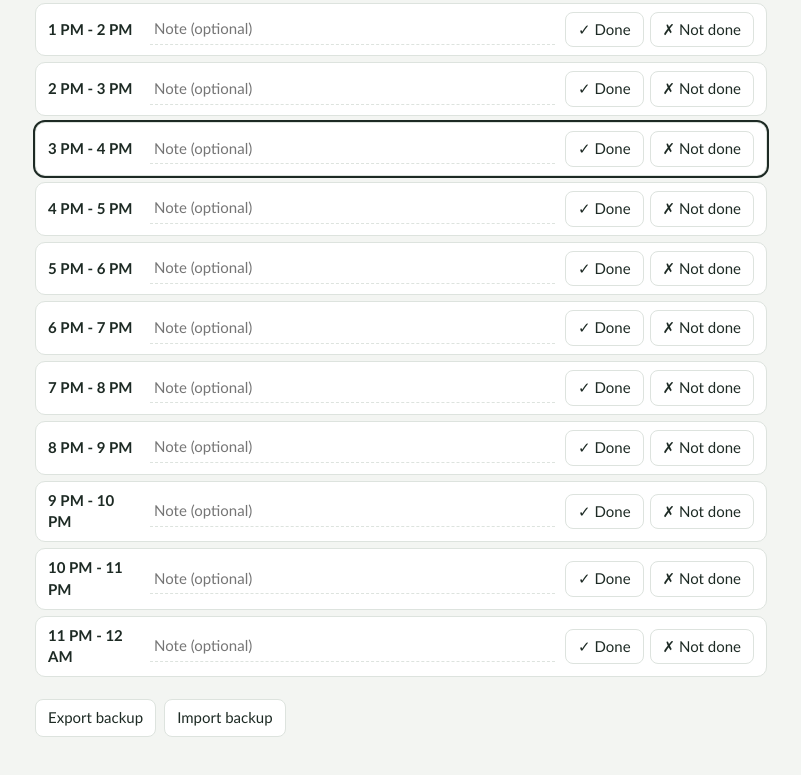
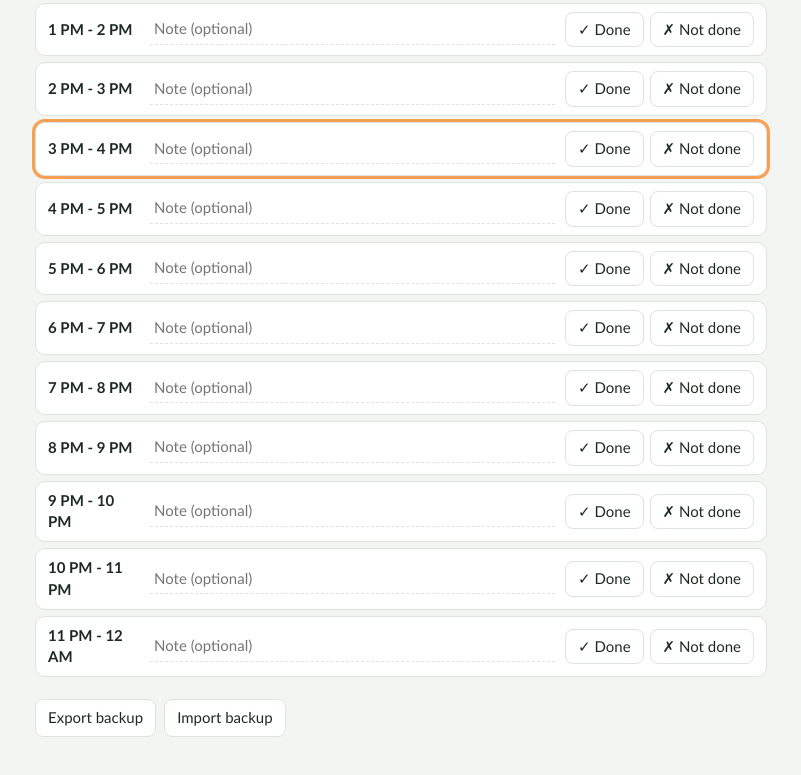
Before and after one commit to rajanmishracse/hourly-trakker, a plain HTML site: page index.html in a window 1280 px wide. Shown: the part 1057-1832 px from the top of the page, without its empty margins (239-1040 px from the left). Drawn offline with Linux system fonts and the light colour scheme.

Commit message:
change frame color

```diff
--- a/index.html
+++ b/index.html
@@ -134,7 +134,7 @@
     }
 
     .row.now {
-      outline: 2px solid var(--acc)
+      outline: 3px solid #f79f52
     }
 
     .hr {
```
